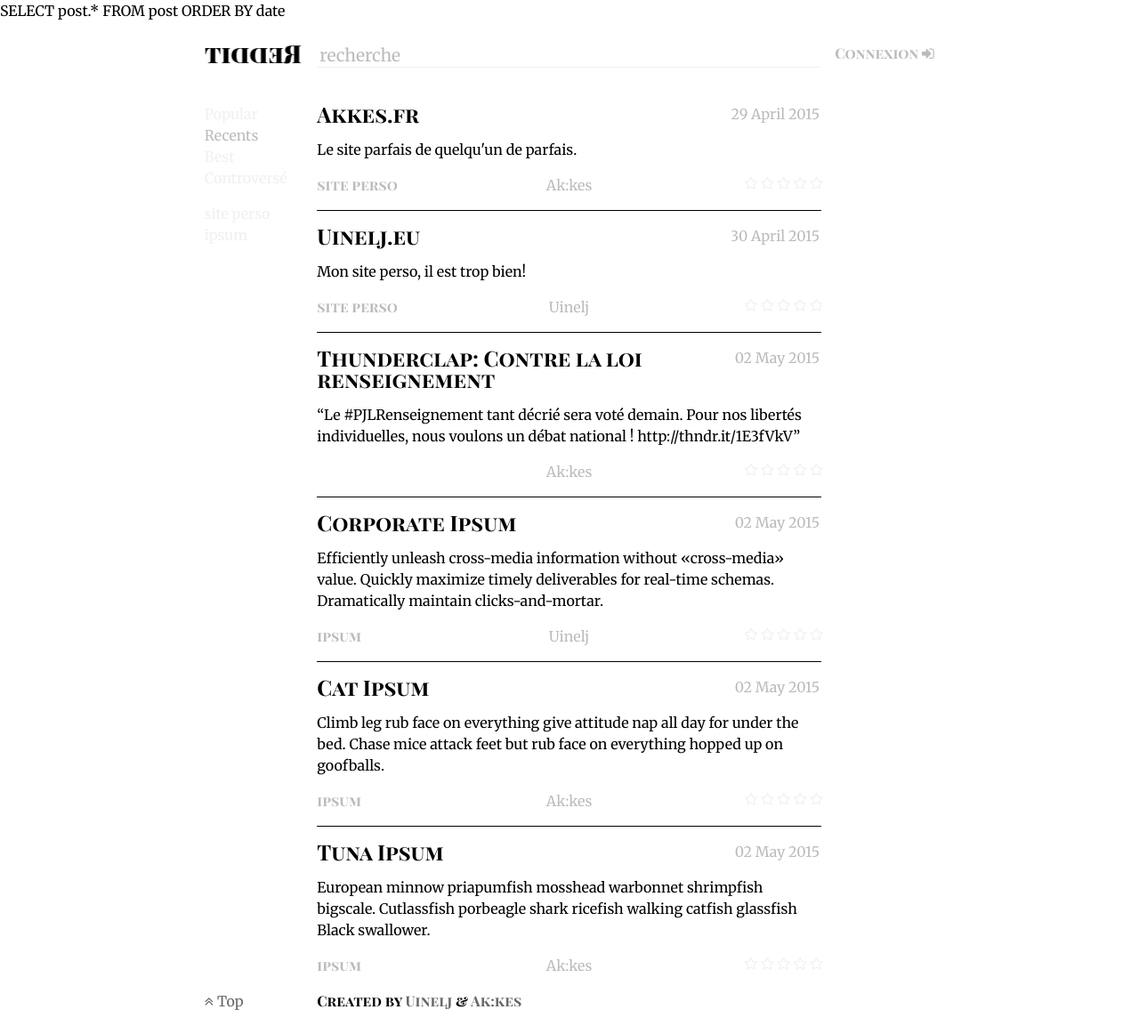
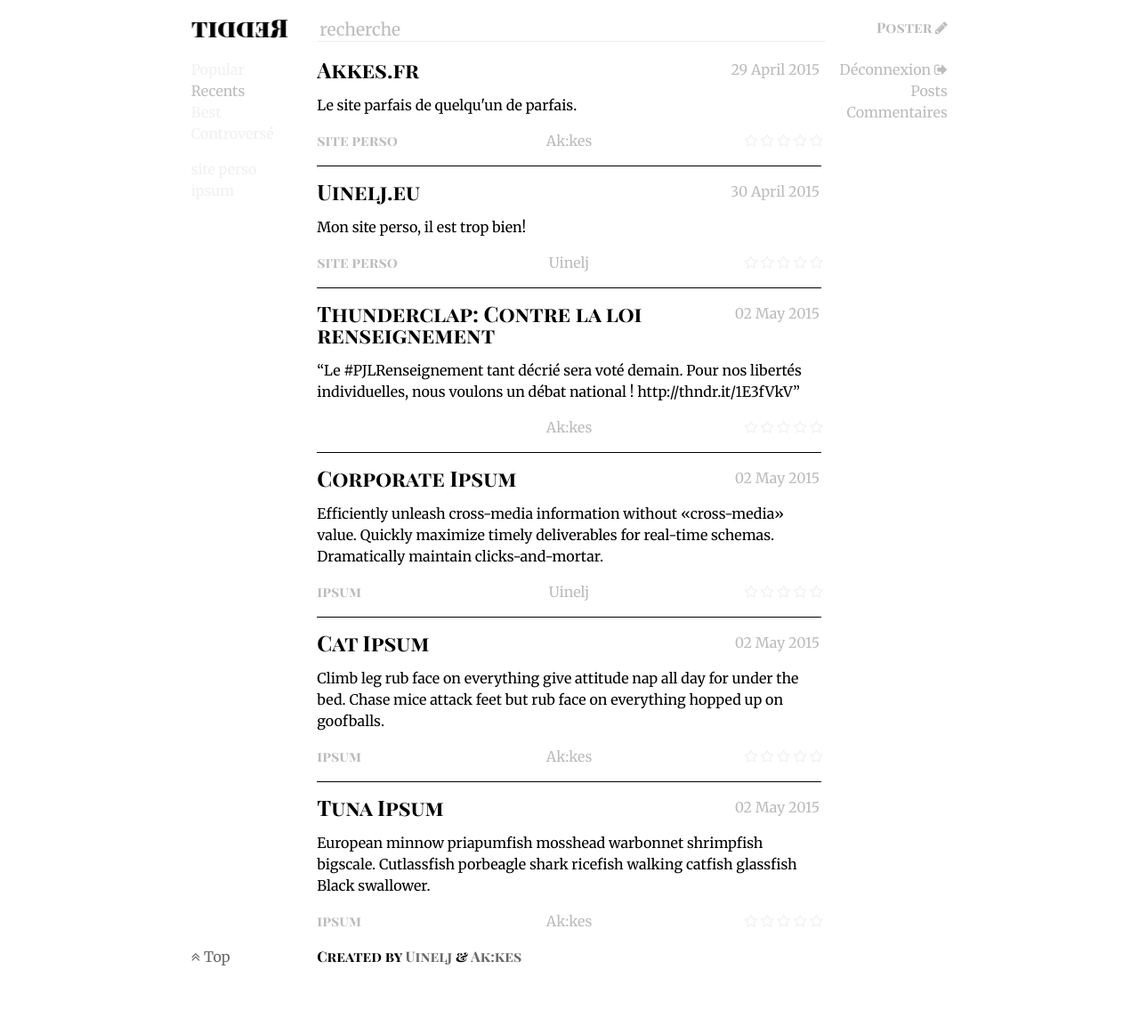
Before and after one commit to Uinelj/tiddeR, a PHP site: page /Web/ in a window 1280 px wide. Shown: the whole page at 89% size. After the commit the page ends 1085 px from the top, so only its background shows below. Run offline with PHP 8.4, Linux system fonts and the light colour scheme; the visitor is signed in with stand-in values (Sample User, id 1); data comes from the database, SQL or seed files in the repository; some libraries are stand-ins or nearby versions.

Commit message:
added post page

```diff
--- a/index.php
+++ b/index.php
@@ -3,12 +3,9 @@
 session_start();
 
 
-// if(!isset($_SESSION["session"])){
-// 	$_SESSION["session"] = true;
-// 	$_SESSION["tags"] = array();
-// 	$_SESSION["order"] = "date";
-// 	$_SESSION["search"] = null;
-// }
+if(!isset($_SESSION['perms'])){
+	$_SESSION['perms'] = 0;
+}
 
 
 function rootURL(){
@@ -20,8 +17,9 @@ function search(){
 }
 
 function isLogged(){
-	return false;
+	return $_SESSION['perms'] !== 0;
 }
+
 //DB connect
 require_once "db/bdd.php";
 $db = new bdd();
@@ -39,7 +37,7 @@ if(isset($_GET["tag"])){
 }
 $request .= " ORDER BY date";
 $result = $db->request($request);
-print_r($request);
+
 //data preparation
 $posts = array();
 while ($row = $result->fetch_assoc()) {
--- a/model/user.php
+++ b/model/user.php
@@ -9,7 +9,7 @@ class user
 	private $nick;
 	private $mail;
 	private $hash;
-	private $perms; //3 perms : ban(0), user(1), admin(2)
+	private $perms; //3 perms : visitor(0), user(1), admin(2), ban(4)
 
 	public function __construct($nick, $mail, $hash, $perms){
 		$this->nick = $nick;
--- a/template/foot.php
+++ b/template/foot.php
@@ -5,11 +5,6 @@
 			<div class="block main">
 				<p>Created by <a href="http://uinelj.eu">Uinelj</a> &amp; <a href="http://akkes.fr">Ak:kes</a></p>
 			</div>
-			<div class="block side">
-				<? if(isLogged()): ?>
-					<p><a href="<?= rootUrl() ?>action.php?a=logout">Déconnexion <i class="fa fa-sign-out"></i></a></p>
-				<? endif ?>
-			</div>
 		</div>
 	</body>
 </html>
--- a/template/listing.php
+++ b/template/listing.php
@@ -9,7 +9,11 @@
 							<? require("template/post.php") ?>
 						</li>
 					<? endforeach ?>
+					<? if(count($posts) === 0): ?>
+						<h2>Aucun post</h2>
+					<? endif ?>
 				</ul>
 			</div>
+			<? require("template/userSidebar.php") ?>
 		</div>
 <? require("template/foot.php") ?>
--- a/template/style.css
+++ b/template/style.css
@@ -85,11 +85,11 @@ a:hover{
 
 .center{
 	margin: auto;
-	width: 21.706cm;
+	width: 23cm;
 }
 
 #top{
-	margin: 1.5rem auto;
+	margin: 1.2rem auto;
 }
 
 .main{
@@ -97,7 +97,12 @@ a:hover{
 }
 
 .side{
-	width: 3.353cm;
+	width: 3.5cm;
+	padding: 0 .25cm;
+}
+
+.right{
+	text-align: right;
 }
 
 #footer .main{
@@ -163,6 +168,10 @@ input[type=text]:hover, input[type=password]:hover{
 input[type=text]:focus, input[type=password]:focus{
 	color: black;
 	transition: all 1s;
+}
+
+#top input{
+	margin-bottom: 0;
 }
 
 ul{
@@ -272,9 +281,14 @@ ul{
 }
 
 /* login */
-#signup h2, #login h2{
+form > h2{
 	text-align: center;
 	margin-bottom: 1em;
+}
+
+form > p{
+	float: right;
+	margin: 0;
 }
 
 label{
@@ -287,7 +301,7 @@ button{
 	font-family: 'Playfair Display SC', serif;
 }
 
-#login input, #signup input{
+input{
 	margin-bottom: 1em;
 }
 
@@ -299,3 +313,7 @@ button{
 #signup div{
 	text-align: justify;
 }
+
+textarea{
+	width: 99.1%;
+}
--- /dev/null
+++ b/template/userSidebar.php
@@ -0,0 +1,17 @@
+<div class="block side right disapear">
+	<div class="sidebar-element">
+		<? if(isLogged()): ?>
+			<ul>
+				<li>
+					<a href="<?= rootUrl() ?>action.php?a=logout">Déconnexion <i class="fa fa-sign-out"></i></a>
+				</li>
+				<li>
+					<a href="<?= rootURL() ?>u/<?= $_SESSION["nick"] ?>">Posts</a>
+				</li>
+				<li>
+					<a href="<?= rootURL() ?>c/<?= $_SESSION["nick"] ?>">Commentaires</a>
+				</li>
+			</ul>
+		<? endif ?>
+	</div>
+</div>
--- a/usersDb/users.csv
+++ b/usersDb/users.csv
@@ -6,3 +6,4 @@ azetuop,azertyiop,$2y$10$RkH/vAiEAffAVjCL8xK/JeXLwPy7tyiHxQzaR5fz1EG56elSz1M3y,1
 rodrigue,saoijasij,$2y$10$rdwuqVPgL8kgD6pqQXVu.O3F1KrkIl/JGnQ83VfzG72.xFDF9Tgse,1
 jujuaba,idf,$2y$10$uz3wWG/RW3osQoYf5HsG7ekGdoqwtklUOX8AUj/gG2bGKZL/yE7PC,1
 jujuabat,j,$2y$10$6hH64UbntDfNI52kV17OKeQPULYyl2kS8hmvr7wGwuSwiGH5kCh/i,1
+aklins,foo@foo.fr,$2y$10$PiIcpUVY8Aoy.CNoD3a2reMNAgQYJM8ohWA421TGIxnoNqEZquvRy,1
```
Also changed, not shown: post.php (added, +41 -0 lines), template/posting.php (added, +18 -0 lines).
